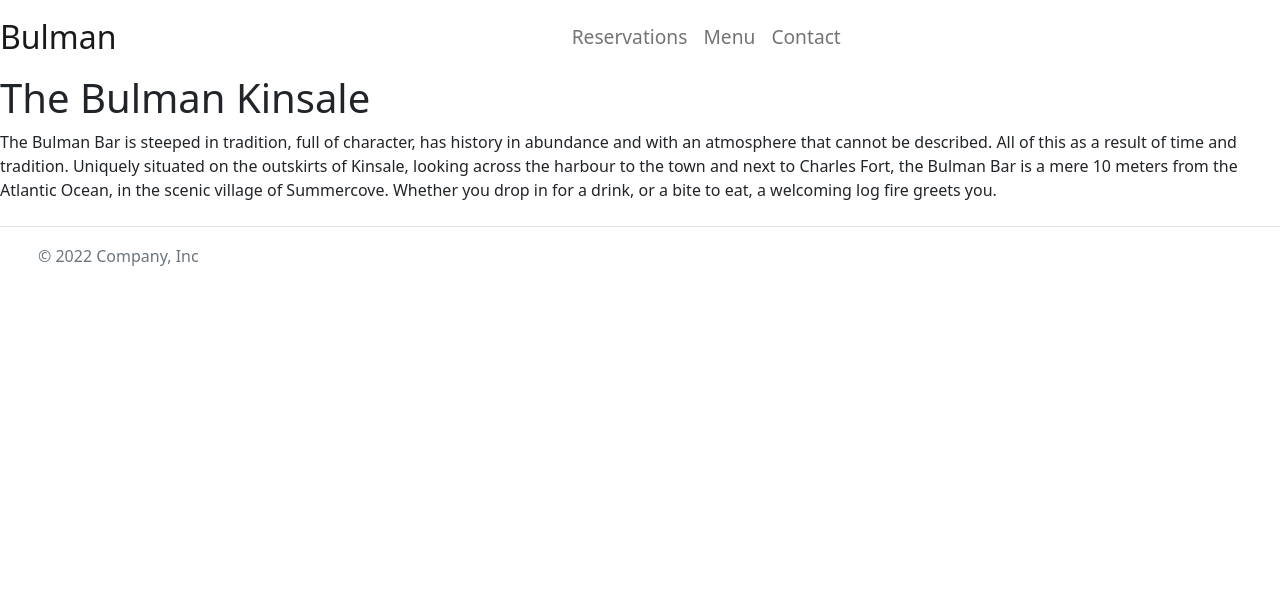
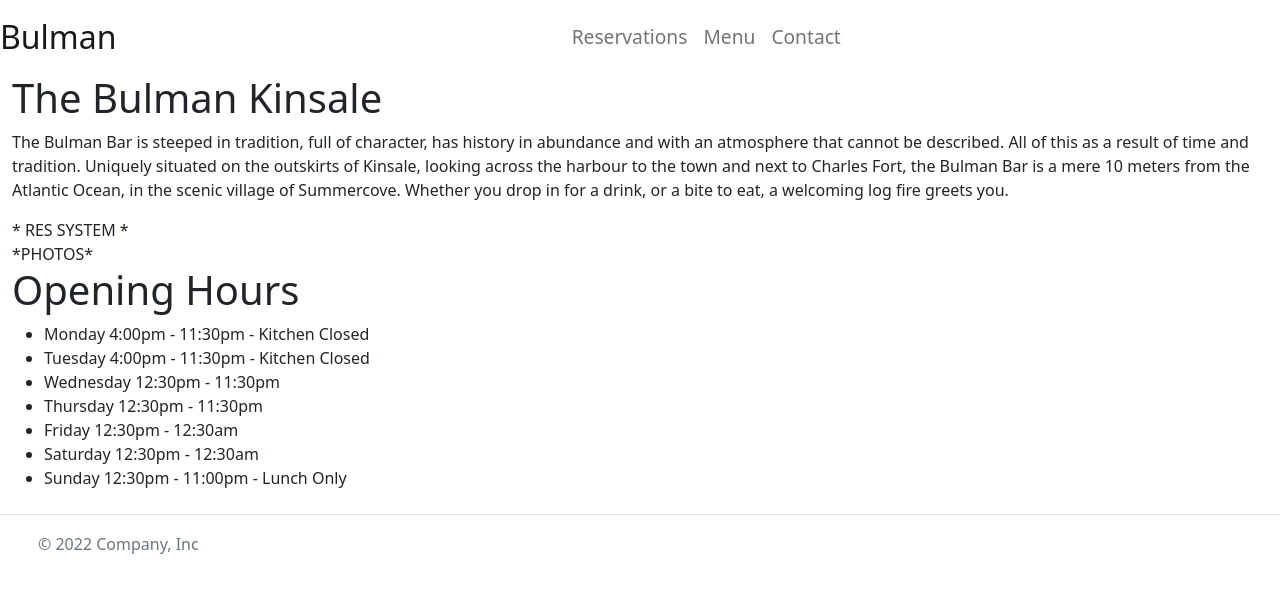
Before and after one commit to jackcrosbie/bulman-bar, a plain HTML site: page index.html in a window 1280 px wide. Drawn offline with nearby package versions, Linux system fonts and the light colour scheme.

Commit message:
laid out sections and added content to opening hours

```diff
--- a/index.html
+++ b/index.html
@@ -40,12 +40,40 @@
     </header>
 
     <section>
+        <div class="container-fluid">
             <h1>The Bulman Kinsale</h1>
-        <p>The Bulman Bar is steeped in tradition, full of character, has history in abundance and with an atmosphere
+            <p>The Bulman Bar is steeped in tradition, full of character, has history in abundance and with an
+                atmosphere
                 that cannot be described. All of this as a result of time and tradition.
-            Uniquely situated on the outskirts of Kinsale, looking across the harbour to the town and next to Charles
+                Uniquely situated on the outskirts of Kinsale, looking across the harbour to the town and next to
+                Charles
                 Fort, the Bulman Bar is a mere 10 meters from the Atlantic Ocean, in the scenic village of Summercove.
                 Whether you drop in for a drink, or a bite to eat, a welcoming log fire greets you.</p>
+        </div>
+    </section>
+    <section>
+        <div class="container-fluid">
+            * RES SYSTEM *
+        </div>
+    </section>
+    <section>
+        <div class="container-fluid">
+            *PHOTOS*
+        </div>
+    </section>
+    <section>
+        <div class="container-fluid">
+            <h1>Opening Hours</h1>
+            <ul>
+                <li>Monday 4:00pm - 11:30pm - Kitchen Closed</li>
+                <li>Tuesday 4:00pm - 11:30pm - Kitchen Closed</li>
+                <li>Wednesday 12:30pm - 11:30pm</li>
+                <li>Thursday 12:30pm - 11:30pm</li>
+                <li>Friday 12:30pm - 12:30am</li>
+                <li>Saturday 12:30pm - 12:30am</li>
+                <li>Sunday 12:30pm - 11:00pm - Lunch Only </li>
+            </ul>
+        </div>
     </section>
 
 
@@ -57,15 +85,23 @@
 <footer class="d-flex flex-wrap justify-content-between align-items-center py-3 my-4 border-top">
     <div class="col-md-4 d-flex align-items-center">
         <a href="/" class="mb-3 me-2 mb-md-0 text-muted text-decoration-none lh-1">
-        <svg class="bi" width="30" height="24"><use xlink:href="#bootstrap"></use></svg>
+            <svg class="bi" width="30" height="24">
+                <use xlink:href="#bootstrap"></use>
+            </svg>
         </a>
         <span class="mb-3 mb-md-0 text-muted">© 2022 Company, Inc</span>
     </div>
 
     <ul class="nav col-md-4 justify-content-end list-unstyled d-flex">
-      <li class="ms-3"><a class="text-muted" href="#"><svg class="bi" width="24" height="24"><use xlink:href="#twitter"></use></svg></a></li>
-      <li class="ms-3"><a class="text-muted" href="#"><svg class="bi" width="24" height="24"><use xlink:href="#instagram"></use></svg></a></li>
-      <li class="ms-3"><a class="text-muted" href="#"><svg class="bi" width="24" height="24"><use xlink:href="#facebook"></use></svg></a></li>
+        <li class="ms-3"><a class="text-muted" href="#"><svg class="bi" width="24" height="24">
+                    <use xlink:href="#twitter"></use>
+                </svg></a></li>
+        <li class="ms-3"><a class="text-muted" href="#"><svg class="bi" width="24" height="24">
+                    <use xlink:href="#instagram"></use>
+                </svg></a></li>
+        <li class="ms-3"><a class="text-muted" href="#"><svg class="bi" width="24" height="24">
+                    <use xlink:href="#facebook"></use>
+                </svg></a></li>
     </ul>
 </footer>
 
```
Lines whose indentation alone changed are shown as unchanged.
